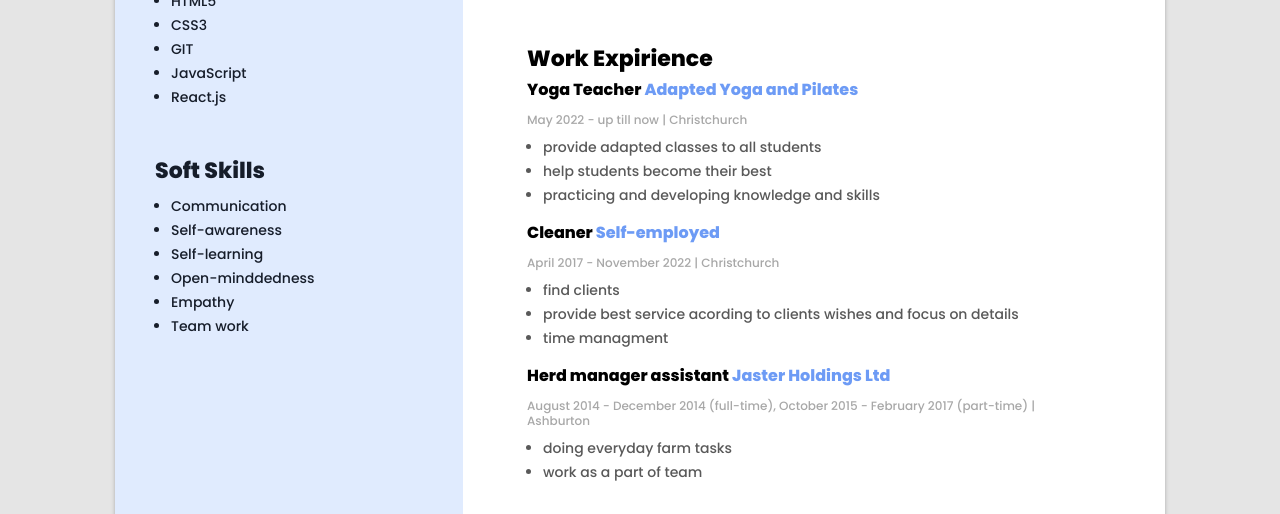
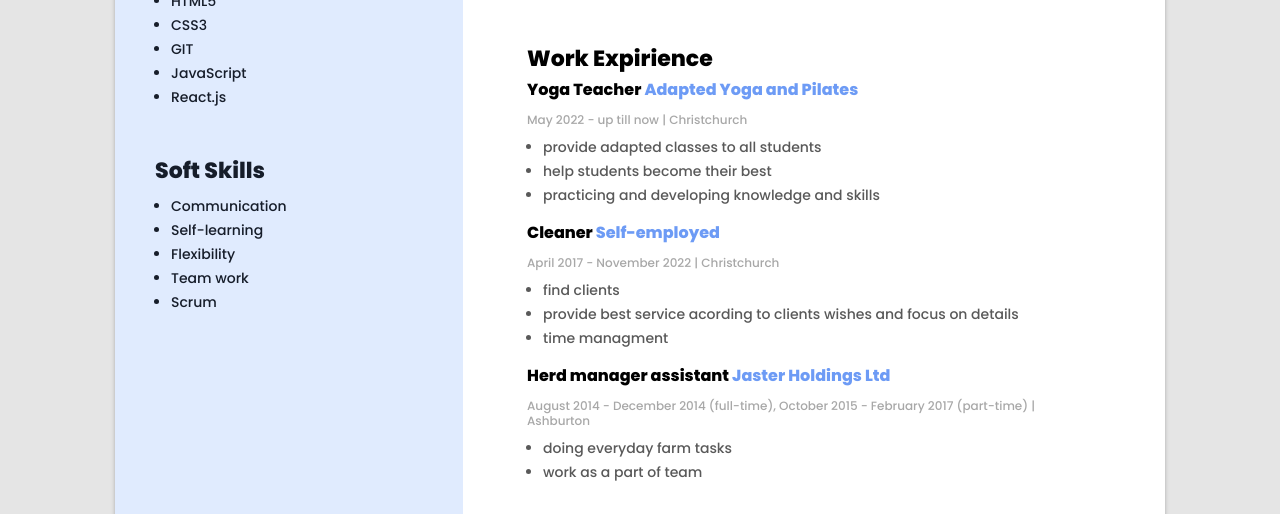
Before and after one commit to igorivnaolga/resume-project, a plain HTML site: page index.html in a window 1280 px wide. Shown: the part 586-1100 px from the top of the page. Drawn offline with Linux system fonts and the light colour scheme.

Commit message:
Update index.html

```diff
--- a/index.html
+++ b/index.html
@@ -215,11 +215,10 @@
           <h3 class="sidebar-title">Soft Skills</h3>
           <ul class="skills-list">
             <li class="skills-list-item">Communication</li>
-            <li class="skills-list-item">Self-awareness</li>
             <li class="skills-list-item">Self-learning</li>
-            <li class="skills-list-item">Open-minddedness</li>
-            <li class="skills-list-item">Empathy</li>
+            <li class="skills-list-item">Flexibility</li>
             <li class="skills-list-item">Team work</li>
+            <li class="skills-list-item">Scrum</li>
           </ul>
         </div>
       </aside>
```
